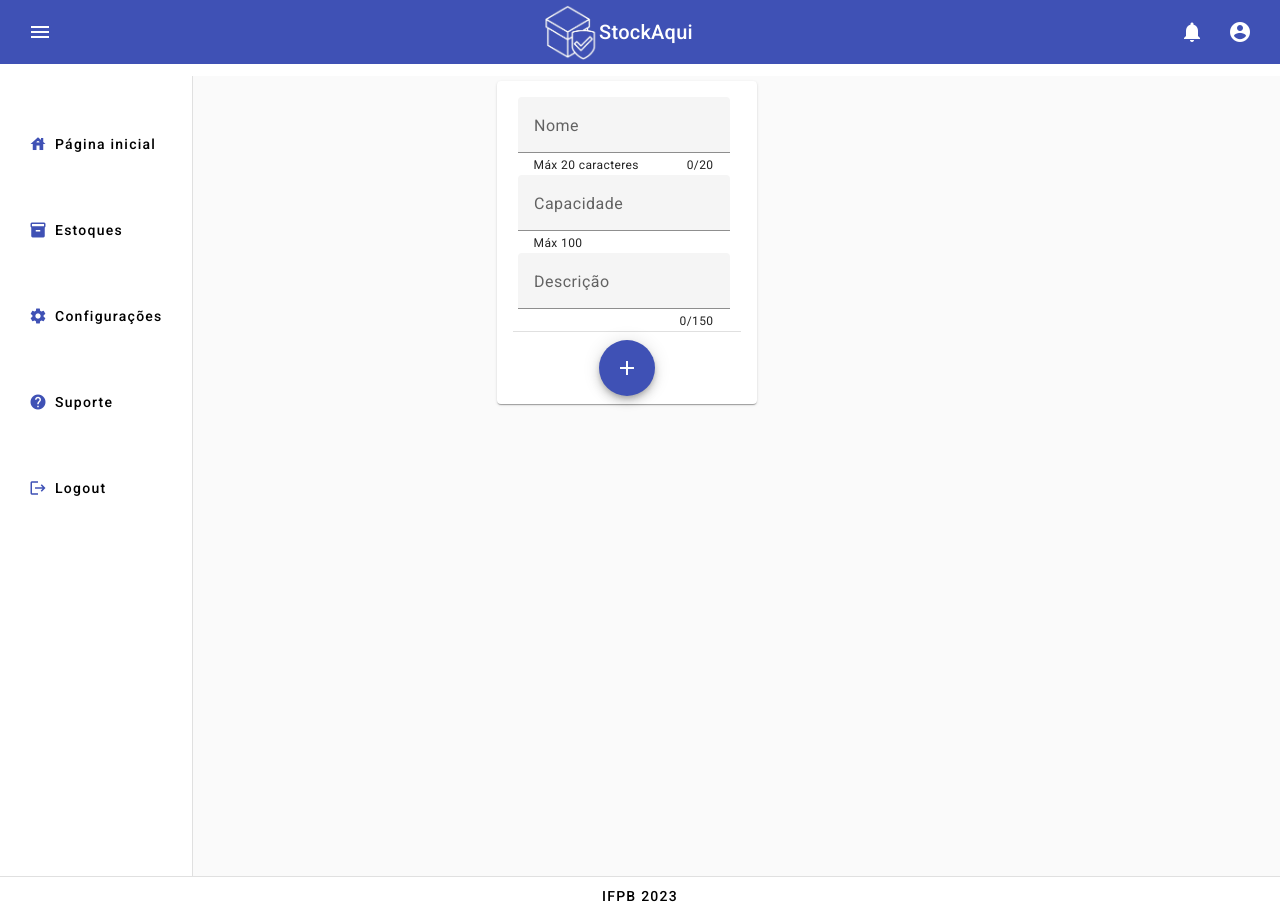
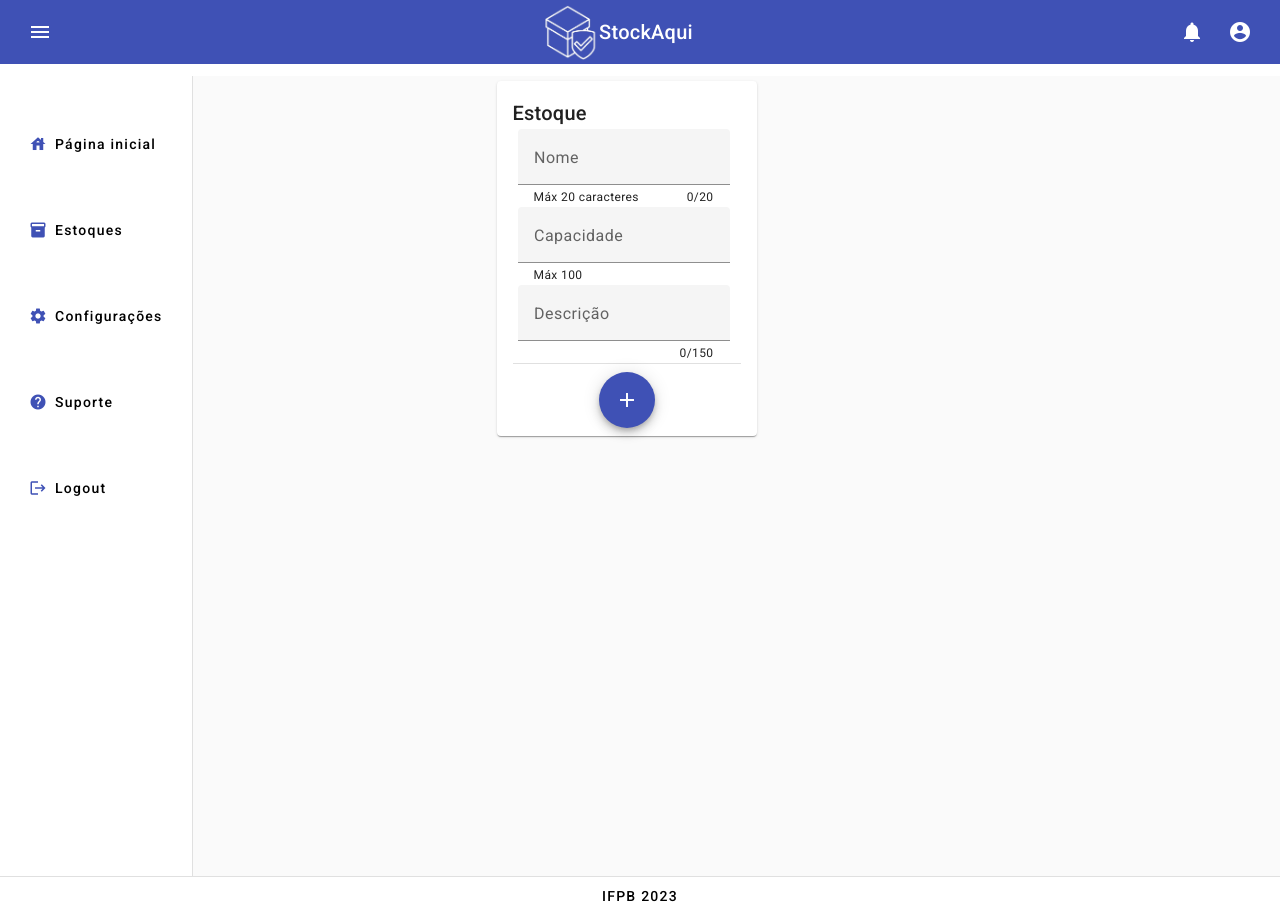
Before and after one commit to gabrielmacaubas/projeto-pweb-i, an Angular app in the folder stockaqui/: page /cadastroestoque in a window 1280 px wide. Built offline with nearby package versions, Linux system fonts and the light colour scheme.

Commit message:
style: estilizacoes do cadastro de produto

```diff
--- a/stockaqui/src/app/estoque/cadastro-estoque/cadastro-estoque.component.html
+++ b/stockaqui/src/app/estoque/cadastro-estoque/cadastro-estoque.component.html
@@ -1,5 +1,8 @@
 <div class="cards-container">
   <mat-card class="example-card">
+    <mat-card-header>
+      <mat-card-title>Estoque</mat-card-title>
+    </mat-card-header>
     <mat-card-content>
         <mat-form-field hintLabel="Máx 20 caracteres">
           <mat-label>Nome</mat-label>
--- a/stockaqui/src/app/produto/cadastro-produto/cadastro-produto.component.css
+++ b/stockaqui/src/app/produto/cadastro-produto/cadastro-produto.component.css
@@ -0,0 +1,25 @@
+mat-form-field {
+    margin: 0 5px;
+}
+
+.example-card {
+    max-width: 260px;
+    margin: 5px;
+}
+
+.example-spacer {
+    flex: 1 1 auto;
+}
+
+.cards-container{
+    display: grid;
+    grid-template-columns: auto auto auto;
+    height: 100%;
+    align-items: center;
+    justify-content:center;
+}
+
+.button-add {
+    display: flex;
+    justify-content: center;
+}
--- a/stockaqui/src/app/produto/cadastro-produto/cadastro-produto.component.html
+++ b/stockaqui/src/app/produto/cadastro-produto/cadastro-produto.component.html
@@ -1,18 +1,21 @@
 <div class="cards-container">
     <mat-card class="example-card">
+      <mat-card-header>
+        <mat-card-title>Cadastrar Produto</mat-card-title>
+      </mat-card-header>
       <mat-card-content>
           <mat-form-field hintLabel="Máx 20 caracteres">
             <mat-label>Nome</mat-label>
-            <input matInput #inputNome maxlength="20" placeholder="Ex.: Banana" [(ngModel)]="estoqueDeManutencao.nome">
+            <input matInput #inputNome maxlength="20" placeholder="Ex.: Banana" [(ngModel)]="produtoDeManutencao.nome">
             <mat-hint align="end">{{inputNome.value.length}}/20</mat-hint>
           </mat-form-field>
           <mat-form-field hintLabel="Máx 100">
-            <mat-label>Capacidade</mat-label>
-            <input matInput #input maxlength="3" [(ngModel)]="estoqueDeManutencao.capacidade">
+            <mat-label>Valor</mat-label>
+            <input matInput #input maxlength="3" placeholder="R$" [(ngModel)]="produtoDeManutencao.valor">
           </mat-form-field>
           <mat-form-field>
             <mat-label>Descrição</mat-label>
-            <input matInput #inputDescricao maxlength="150" placeholder="Ex.: Lorem Ipsum" [(ngModel)]="estoqueDeManutencao.descricao">
+            <input matInput #inputDescricao maxlength="150" placeholder="Ex.: Lorem Ipsum" [(ngModel)]="produtoDeManutencao.descricao">
             <mat-hint align="end">{{inputDescricao.value.length}}/150</mat-hint>
           </mat-form-field>
           <mat-divider></mat-divider>
--- a/stockaqui/src/app/produto/cadastro-produto/cadastro-produto.component.ts
+++ b/stockaqui/src/app/produto/cadastro-produto/cadastro-produto.component.ts
@@ -36,11 +36,13 @@ export class CadastroProdutoComponent {
   }
 
   manter(): void {
+    /*
     if (this.estahCadastrando && this.produtoDeManutencao) {
       this.estoqueService.inserirProduto(this.produtoDeManutencao).subscribe();
     } else {
       this.estoqueService.atualizarProduto(this.produtoDeManutencao).subscribe();
     }
+    */
 
     this.produtoDeManutencao = new Produto(null, null, null);
     this.nomeBotaoManutencao = 'Cadastrar';
--- a/stockaqui/src/app/produto/listagem-produto/listagem-produto.component.css
+++ b/stockaqui/src/app/produto/listagem-produto/listagem-produto.component.css
@@ -1,7 +1,15 @@
-mat-table, mat-form-field {
-    width: 500px;
+mat-table {
+    width: 800px;
+}
+
+mat-form-field {
+    width: 250px;
 }
 
 mat-header-cell {
     font-weight: bold;
 }
+
+.example-spacer {
+    flex: 1 1 auto;
+}
--- a/stockaqui/src/app/produto/listagem-produto/listagem-produto.component.html
+++ b/stockaqui/src/app/produto/listagem-produto/listagem-produto.component.html
@@ -21,7 +21,7 @@
 
   <ng-container matColumnDef="valor">
     <mat-header-cell *matHeaderCellDef>Valor</mat-header-cell>
-    <mat-cell *matCellDef="let item">{{item.valor}}</mat-cell>
+    <mat-cell *matCellDef="let item">{{item.valor | currency:"BRL":"symbol"}}</mat-cell>
   </ng-container>
 
   <ng-container matColumnDef="descricao">
--- a/stockaqui/src/app/shared/services/estoque.service.ts
+++ b/stockaqui/src/app/shared/services/estoque.service.ts
@@ -32,6 +32,7 @@ export class EstoqueService {
     return new Observable<Estoque>(observer => observer.error(new Error('Estoque inválido!')));
   }
 
+  /*
   inserirProduto(produto: Produto): Observable<Produto> {
     if (produto.nome && produto.valor && produto.descricao) {
       if (!Number.isNaN(Number(produto.valor)) && Number(produto.valor) > 0) {
@@ -39,6 +40,7 @@ export class EstoqueService {
       }
     }
   }
+  */
 
   atualizar(estoque: Estoque): Observable<Estoque> {
     return this.httpClient.put<Estoque>(`${this.URL_ESTOQUES}/${estoque.id}`, estoque);
```
